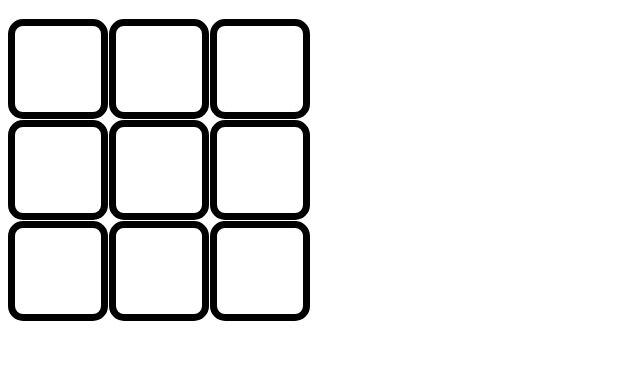
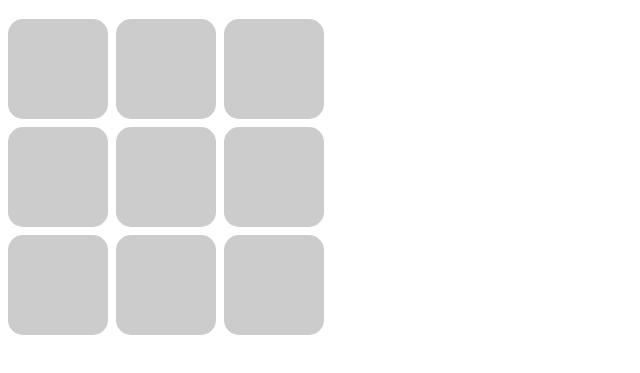
Before and after one commit to SteTisci/tic-tac-toe, a plain HTML site: page index.html in a window 1280 px wide. Shown: the part 61-434 px from the top of the page, without its empty margins (0-640 px from the left). Drawn offline with Linux system fonts and the light colour scheme.

Commit message:
stile e html base per test

```diff
--- a/index.html
+++ b/index.html
@@ -12,7 +12,7 @@
     <div class="board-container"></div>
     <dialog class="win-popup">
       <p class="winner-message"></p>
-      <button class="new-game">play again</button>
+      <button class="reset">play again</button>
     </dialog>
   </body>
 </html>
--- a/style.css
+++ b/style.css
@@ -1,19 +1,24 @@
 .board-container {
-    width: 302px;
-    height: 302px;
+    width: 316px;
+    height: 316px;
     display: grid;
     grid-template-columns: repeat(auto-fill, 100px);
     grid-auto-rows: 100px;
     grid-auto-flow: row;
-    gap: 1px 1px;
+    gap: 8px 8px;
 }
 
 .cell {
     display: flex;
-    border: 7px solid black;
     border-radius: 15px;
     font-size: 100px;
     font-weight: 1000;
     justify-content: center;
     align-items: center;
+    background-color: rgba(0, 0, 0, 20%);
+    cursor: pointer;
 }
+
+.cell:hover {
+    background-color: rgba(0, 0, 0, 10%);
+}
```
